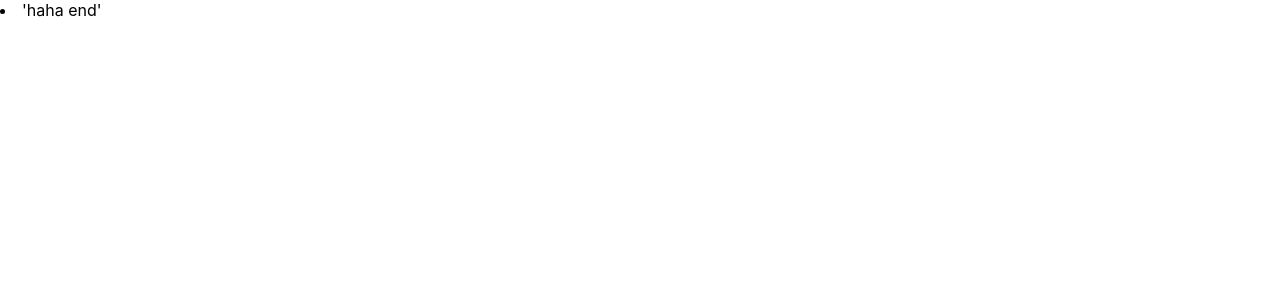
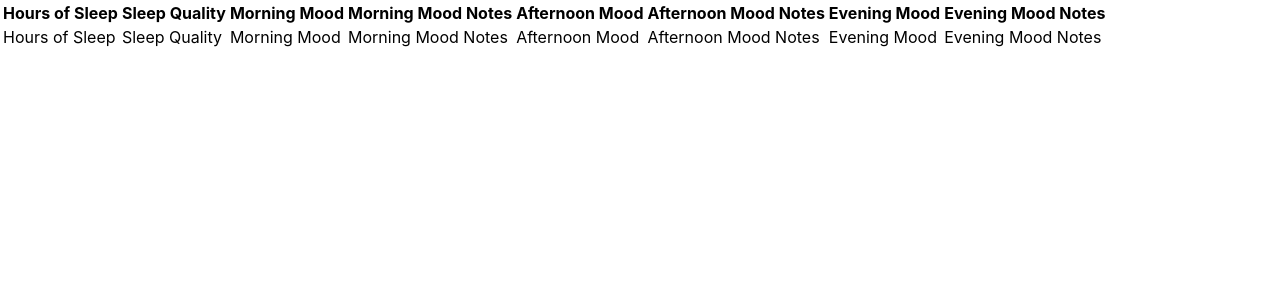
Before and after one commit to deakolt/thatsamood, a React (Create React App) app: page / in a window 1280 px wide. Shown: the top 300 px of the page. Built offline with nearby package versions, Linux system fonts and the light colour scheme.

Commit message:
Adding some react structure and some redux structure and whatnot

```diff
--- a/src/App.tsx
+++ b/src/App.tsx
@@ -1,27 +1,14 @@
 import React from 'react';
-import { useSelector, Provider } from 'react-redux'
 
-import { getDaysSelector } from './selectors'
 import { Day } from './types'
-import { DayRow } from './components/DayRow'
-import { DayForm } from './components/DayForm'
-
+import { MoodChart } from './components/MoodChart'
 
 import './App.css';
 
-
 function App() {
-  const days: Day[] = useSelector(getDaysSelector)
-
-  // const renderDays = () => {
-  //   return days.map(day => {
-  //     return <DayRow />
-  //   })
-  // }
-
   return (
-      <DayForm />
+	<MoodChart />
   )
 }
 
-export default App;
+export default App
--- a/src/components/DayForm.tsx
+++ b/src/components/DayForm.tsx
@@ -1,5 +1,14 @@
 export const DayForm = () => {
 	return (
-		<li>'haha end'</li>
+		<tr>
+			<td>Hours of Sleep</td>
+			<td>Sleep Quality</td>
+			<td>Morning Mood</td>
+			<td>Morning Mood Notes</td>
+			<td>Afternoon Mood</td>
+			<td>Afternoon Mood Notes</td>
+			<td>Evening Mood</td>
+			<td>Evening Mood Notes</td>
+		</tr>
 	)
 }
--- a/src/components/DayRow.tsx
+++ b/src/components/DayRow.tsx
@@ -1,5 +1,31 @@
-export const DayRow = () => {
+import { Day } from '../types'
+
+export type DayRowProps = {
+	day: Day
+}
+
+export const DayRow = (props: DayRowProps) => {
+	const {
+		sleep,
+		sleepQuality,
+		morning,
+		morningCheckin,
+		afternoon,
+		afternoonCheckin,
+		evening,
+		eveningCheckin
+	} = props.day
+
 	return (
-		<li>haha</li>
+		<tr>
+			<td>{sleep}</td>
+			<td>{sleepQuality}</td>
+			<td>{morning}</td>
+			<td>{morningCheckin}</td>
+			<td>{afternoon}</td>
+			<td>{afternoonCheckin}</td>
+			<td>{evening}</td>
+			<td>{eveningCheckin}</td>
+		</tr>
 	)
 }
--- /dev/null
+++ b/src/components/MoodChart.tsx
@@ -0,0 +1,27 @@
+import { useSelector, Provider } from 'react-redux'
+
+import { getDaysSelector } from '../selectors'
+import { Day } from '../types'
+import { DayRow } from './DayRow'
+import { DayForm } from './DayForm'
+
+export const MoodChart = () => {
+	const days: Day[] = useSelector(getDaysSelector)
+
+	return (
+		<table>
+			<tr>
+				<th>Hours of Sleep</th>
+				<th>Sleep Quality</th>
+				<th>Morning Mood</th>
+				<th>Morning Mood Notes</th>
+				<th>Afternoon Mood</th>
+				<th>Afternoon Mood Notes</th>
+				<th>Evening Mood</th>
+				<th>Evening Mood Notes</th>
+			</tr>
+			{days.map(day => <DayRow day={day} />)}
+		  	<DayForm />
+	  	</table>
+	)
+}
--- a/src/selectors.ts
+++ b/src/selectors.ts
@@ -1,3 +1,3 @@
-import { RootState } from './types'
+import { RootState, Day } from './types'
 
-export const getDaysSelector = (state: RootState) => state.days
+export const getDaysSelector = (state: RootState): Day[] => state.days
--- a/src/types.d.ts
+++ b/src/types.d.ts
@@ -2,7 +2,7 @@ export type RootState = {
 	days: Day[]
 }
 
-type SleepType =
+type SleepQuality =
 	'Restful' |
 	'Fitful' |
 	'Unknown'
@@ -16,7 +16,7 @@ type MoodValue =
 
 export type Day = {
 	sleep: number
-	sleepType: SleepType
+	sleepQuality: SleepQuality
 
 	morning: number
 	morningCheckin: MoodValue
```
